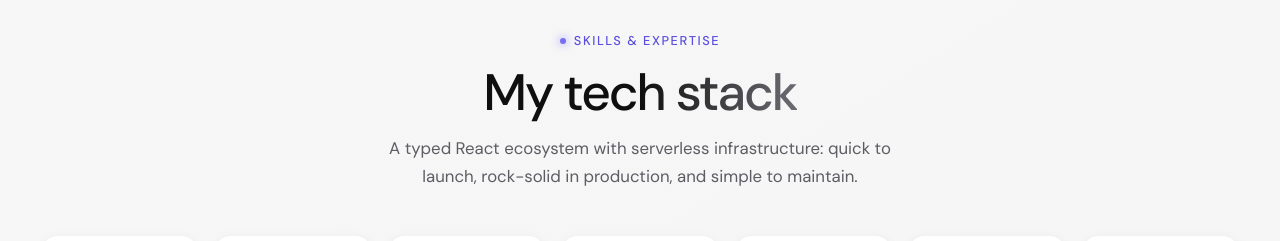
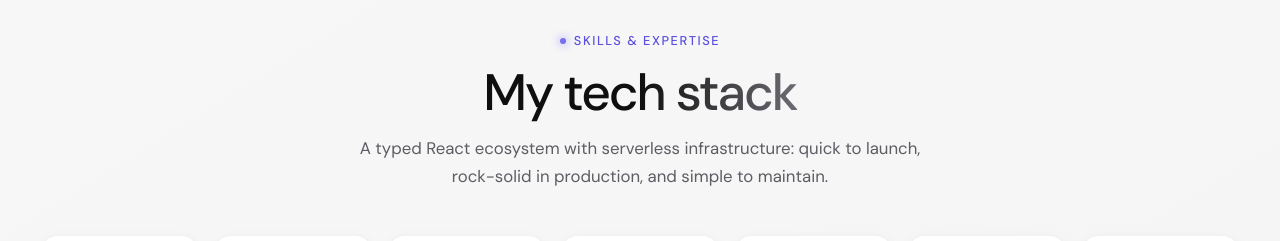
Before and after one commit to AlucardYagamiGame/olga-portfolio, a React (Vite) app: page / in a window 1280 px wide. Shown: the part 1700-1941 px from the top of the page. Built offline with nearby package versions, Linux system fonts and the light colour scheme.

Commit message:
style: adjust page padding and section description width

```diff
--- a/src/App.module.scss
+++ b/src/App.module.scss
@@ -12,6 +12,7 @@
 
   @include on-tablet {
     gap: 104px;
+    padding: 32px 28px 64px;
   }
 
   @include on-phone {
--- a/src/components/SectionHeading/SectionHeading.module.scss
+++ b/src/components/SectionHeading/SectionHeading.module.scss
@@ -35,7 +35,7 @@
 }
 
 .description {
-  max-width: 560px;
+  max-width: 600px;
   color: var(--text-secondary);
   font-size: 1.05rem;
   line-height: 1.7;
```
